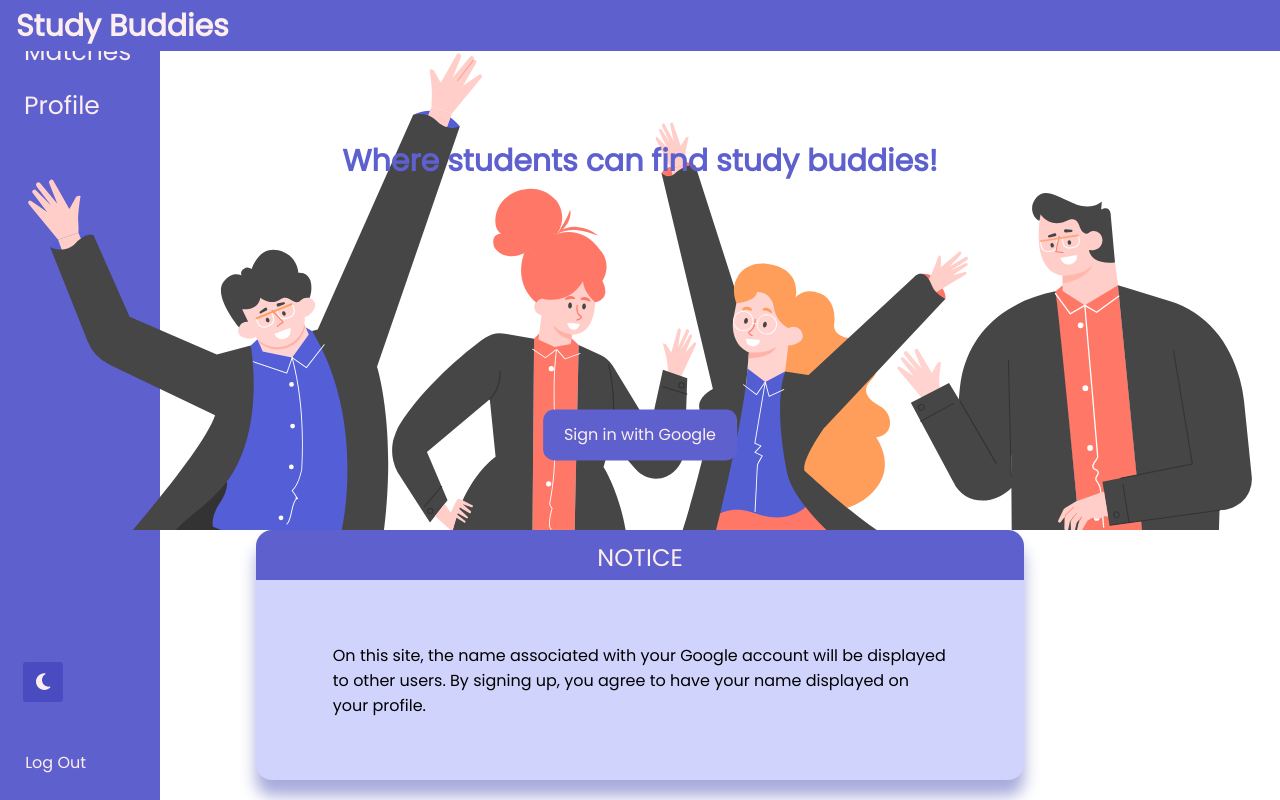
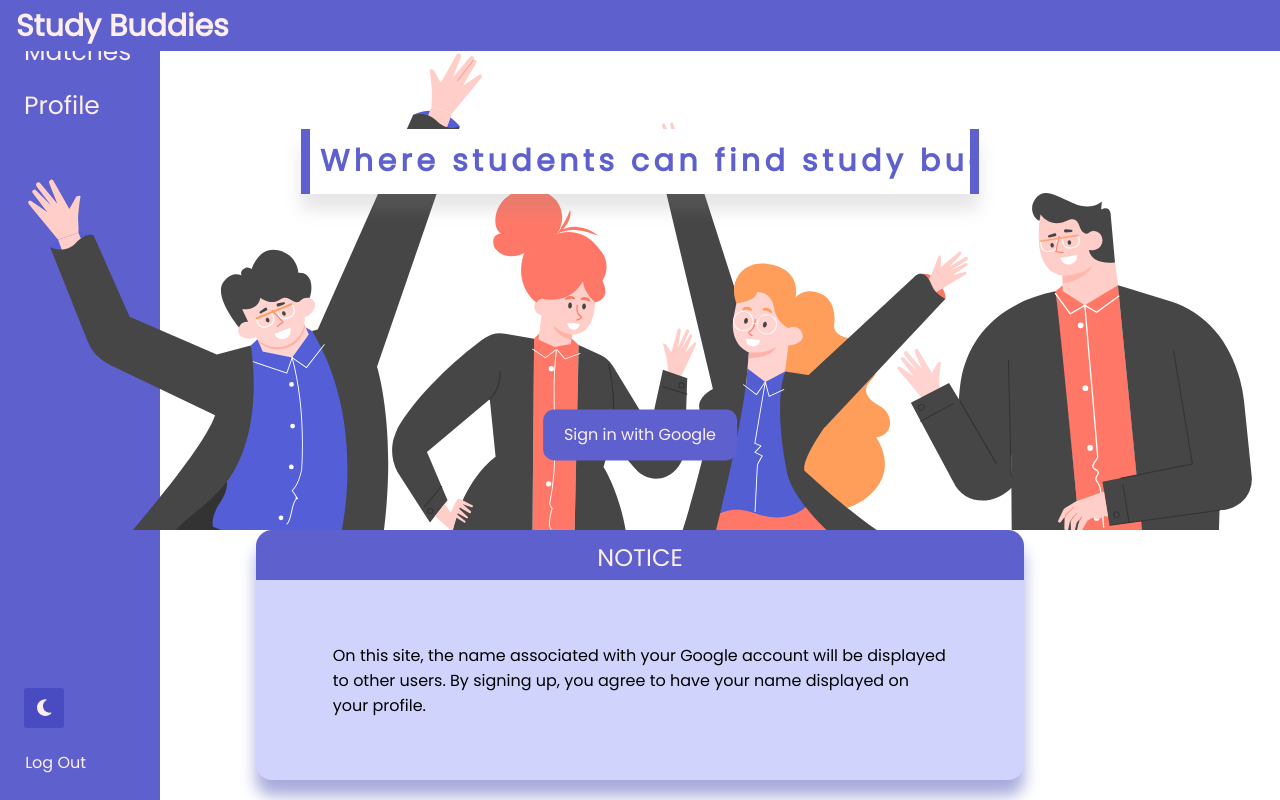
Before and after one commit to jenetic/studybudz, a React (Create React App) app: page / in a window 1280 px wide. Built offline with nearby package versions, Linux system fonts and the light colour scheme; no server answers; sample sign-in values are in the browser's storage.

Commit message:
fixed dark mode button and added style to tagline

```diff
--- a/src/Styles.css
+++ b/src/Styles.css
@@ -122,7 +122,7 @@ body {
 #logoutButton {
   background-color: var(--colorSidebar);
   border: 0;
-  position: relative;
+
   font-size: 1rem;
   color: var(--colorLogoutText);
   position: absolute;
@@ -140,9 +140,9 @@ body {
 }
 
 .toggleThemeButton {
-  position: relative;
-  left: -5.7rem;
-  top: 38rem;
+  position: absolute;
+  left: 1.5rem;
+  bottom: 4.5rem;
   border-radius: 0.2rem;
   border: none;
   /* background-color: var(--colorSidebarHover); */
@@ -185,6 +185,19 @@ body {
 }
 
 #tagline {
+  overflow: hidden;
+  border-right: 0.3em solid var(--color1);
+  border-left: 0.3em solid var(--color1);
+  box-shadow: 0rem 1rem 1rem 0rem rgba(139, 137, 137, 0.211);
+  background-color: white;
+  white-space: nowrap;
+  margin: 0 auto;
+  letter-spacing: .15em;
+  animation:
+    typing 3s steps(20,end) forwards;
+  ;
+
+
   color: var(--color1);
   text-align: center;
   transform: translate(0%, 120%);
@@ -193,6 +206,14 @@ body {
   font-weight: bold;
   font-size: 30px;
 }
+
+@keyframes typing {
+  from { width: 0 }
+  to { width: 50% }
+}
+
+
+
 
 #loginButton {
   left: 50%;
@@ -439,8 +460,6 @@ body {
 
 @media screen and (min-width: 1100px){
 
-
-
 .button1{
   /* color, textbox size */
   background-color: var(--color1);
@@ -469,5 +488,4 @@ body {
   margin-top:-418px;
 }
 
-
 }
```
